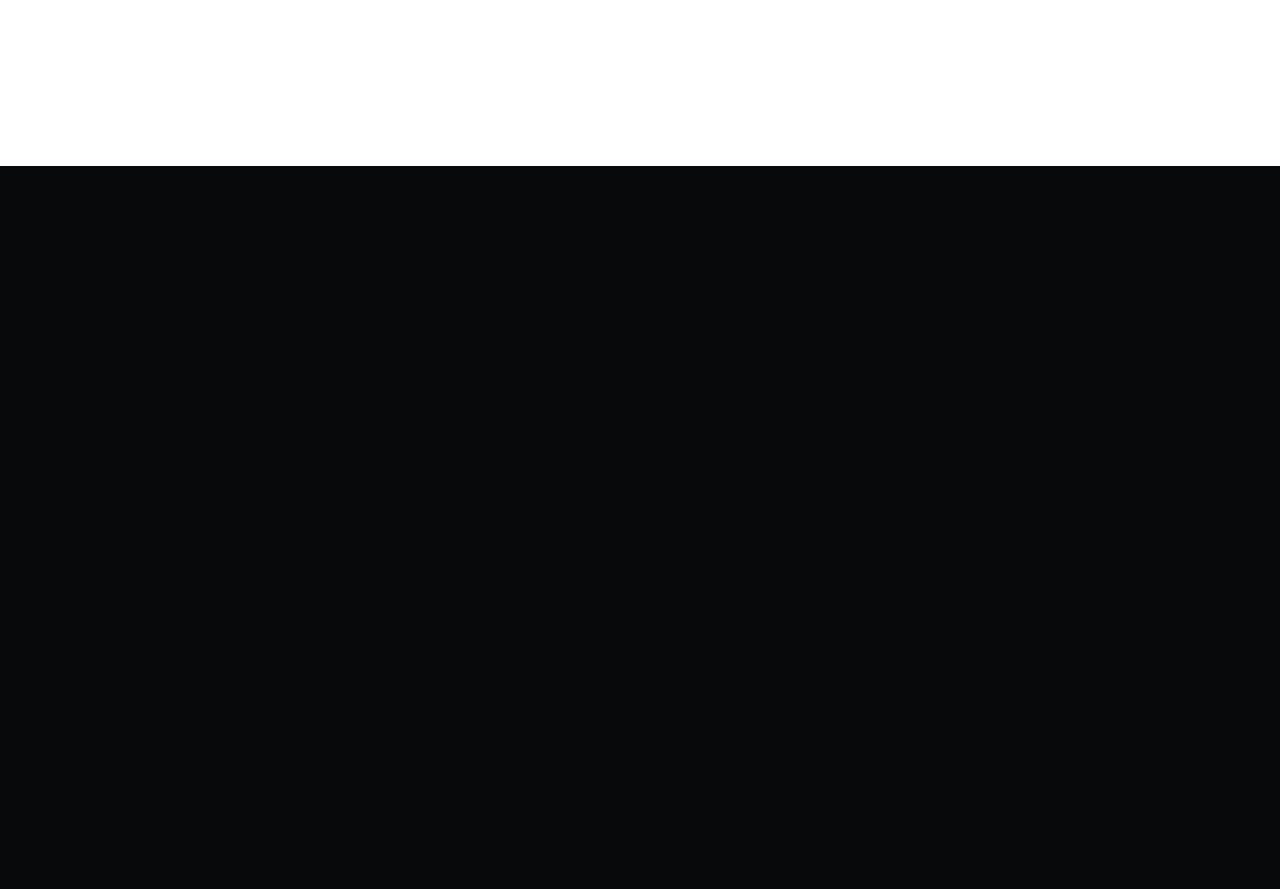
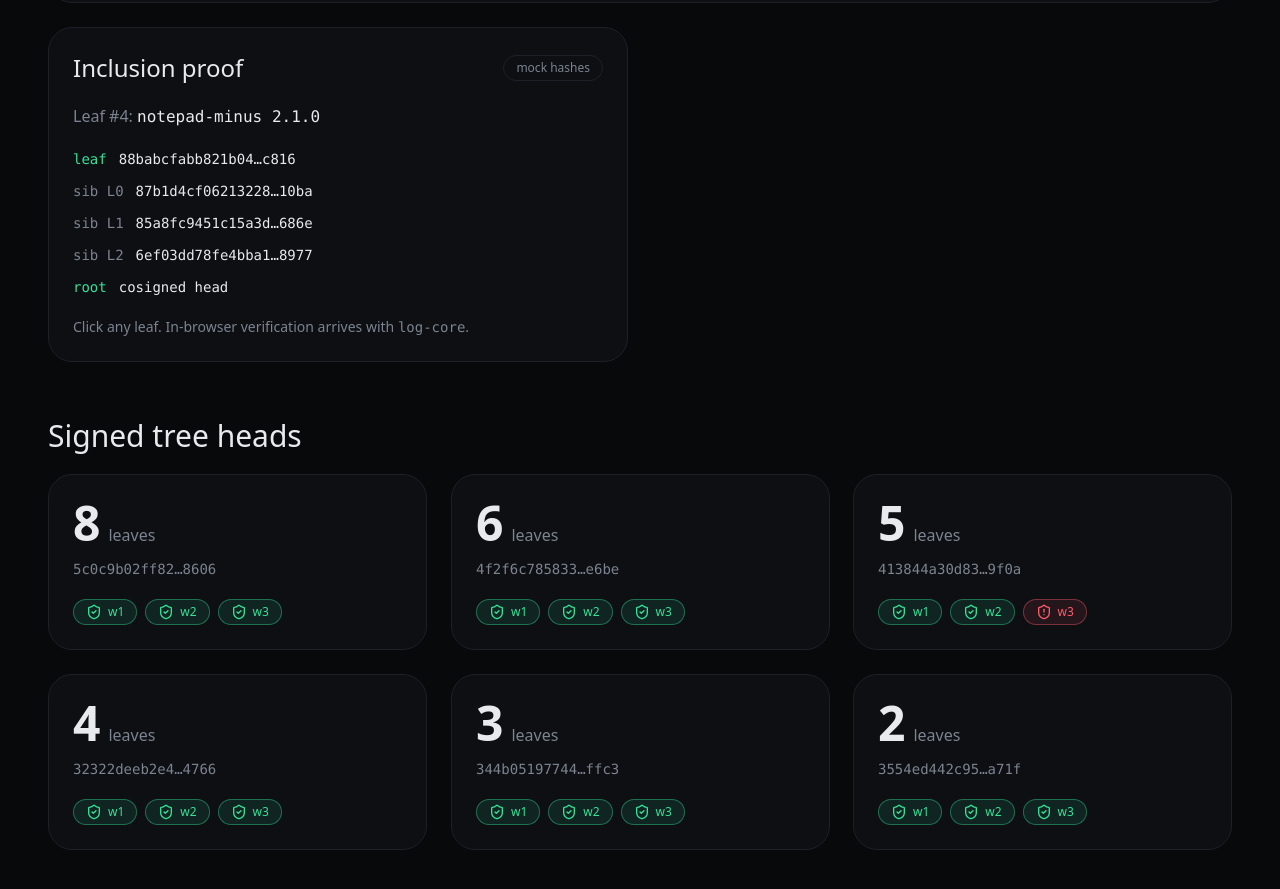
Before and after one commit to kryyo1441/quorum, a Next.js app in the folder apps/web/: page /log in a window 1280 px wide. Before the commit this address had no page. Shown: the part 811-1700 px from the top of the page. Before the commit the page ends 977 px from the top, so only its background shows below. Built offline with nearby package versions, Linux system fonts and the light colour scheme.

Commit message:
web: add log explorer page

```diff
--- /dev/null
+++ b/apps/web/app/log/page.tsx
@@ -0,0 +1,27 @@
+import { ShieldCheck, ShieldAlert } from "lucide-react";
+import { Badge, Card, Title } from "@/components/ui";
+import { Merkle } from "@/components/merkle";
+import { short, sths, witnesses } from "@/lib/mock";
+
+export default function Log() {
+  return (
+    <>
+      <Title sub="An append-only Merkle tree. Pick a leaf to see the path that proves it is in the log.">Log explorer</Title>
+      <Merkle />
+      <h2 className="mb-5 mt-14 text-3xl font-medium">Signed tree heads</h2>
+      <div className="grid gap-6 [grid-template-columns:repeat(auto-fill,minmax(20rem,1fr))]">
+        {[...sths].reverse().map((s, i) => (
+          <Card key={s.treeSize} delay={i * 80}>
+            <div className="text-5xl font-semibold tabular-nums">{s.treeSize}<span className="ml-2 text-base font-normal text-mute">leaves</span></div>
+            <div className="mt-3 font-mono text-sm text-mute">{short(s.rootHash, 12)}</div>
+            <div className="mt-5 flex flex-wrap gap-2">
+              {witnesses.map((w) => s.cosigs.includes(w)
+                ? <Badge key={w} tone="ok"><ShieldCheck className="size-4" />{w}</Badge>
+                : <Badge key={w} tone="bad"><ShieldAlert className="size-4" />{w}</Badge>)}
+            </div>
+          </Card>
+        ))}
+      </div>
+    </>
+  );
+}
```
